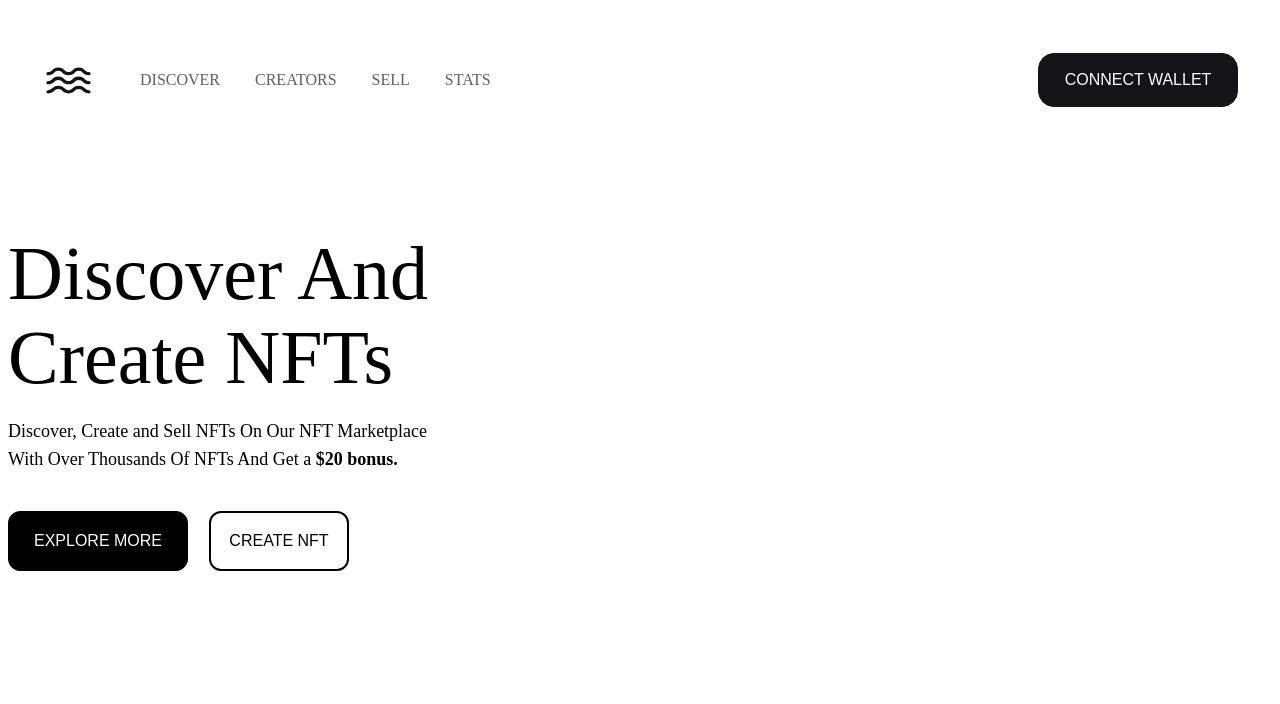
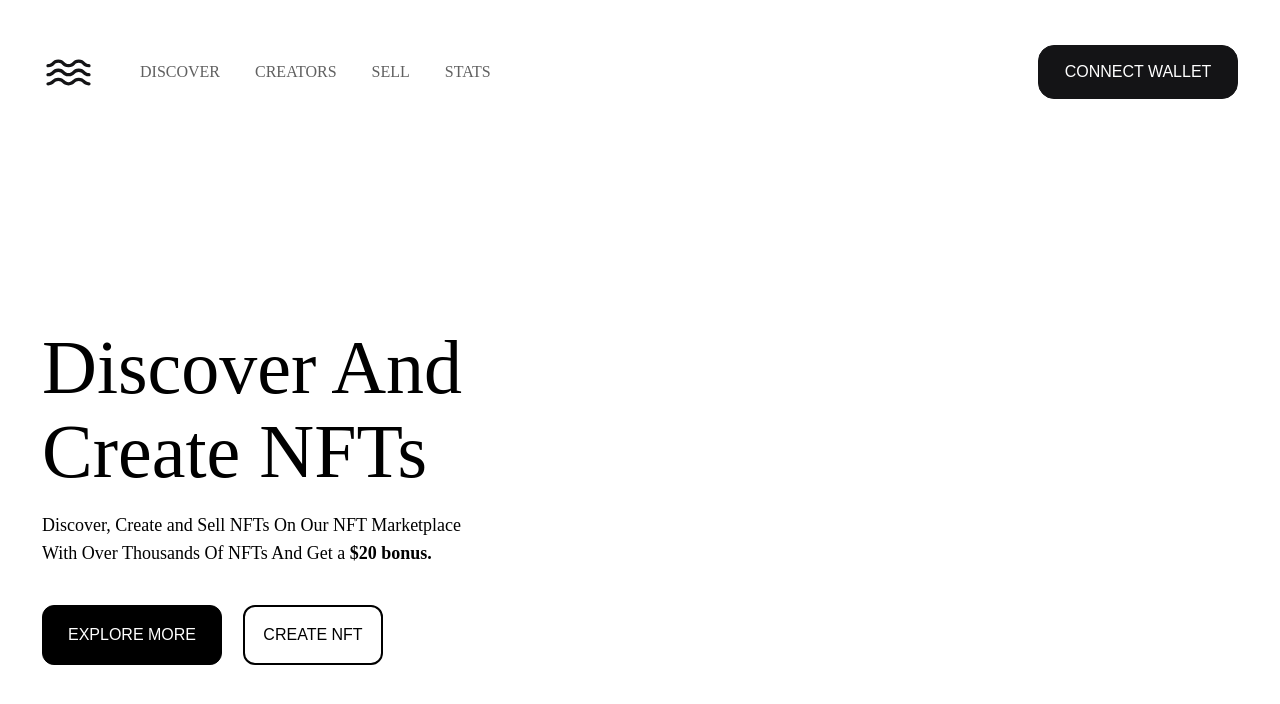
Before and after one commit to NSchenikov/ppage, a plain HTML site: page index.html in a window 1280 px wide. Shown: the top 704 px of the page. Drawn offline with Linux system fonts and the light colour scheme.

Commit message:
top fixes

```diff
--- a/index.html
+++ b/index.html
@@ -8,7 +8,7 @@
 </head>
 <body>
     <div class="wrapper">
-        <div class="menu-line-container">
+        <div class="content-container">
             <div class="menu-line">
                 <div class="nav">
                     <img class="wave" src="./img/Wave.svg">
@@ -20,7 +20,6 @@
                     </div>
                 </div>
                 <button class="black-btn">CONNECT WALLET</button>
-            </div>
             </div>
             <div class="top">
                 <div class="top-container">
@@ -36,5 +35,6 @@
                 </div>
             </div>
         </div>
+    </div>
 </body>
 </html>
--- a/style.css
+++ b/style.css
@@ -6,18 +6,21 @@
     height: 2582px;
 }
 
+.content-container {
+    width: 1196px;
+    margin: 0 auto;
+}
+
 .menu-line-container {
     display: flex;
     justify-content: center;
 }
 
 .menu-line {
-    width: calc(1246px - 50px);
+    width: 100%;
     height: 54px;
     margin-top: 45px;
     display: flex;
-    align-self: center;
-    flex-direction: row;
     align-items: center;
     justify-content: space-between;
 }
@@ -55,12 +58,14 @@
 }
 
 .top-container {
-    /* width: 1194px; */
+    width: 100%;
     display: flex;
-    justify-content: flex-end;
+    justify-content: space-between;
+    align-items: center;
 }
 
 .heading {
+    width: 50%;
     display: flex;
     flex-direction: column;
     gap: 18px;
@@ -114,8 +119,9 @@
 }
 
 .hero-header {
-    width: 780px;
+    width: 50%;
     height: 543px;
+    /* background-color: #f0f0f0;  */
 }
 
 /* @media screen and (min-width: 1440px) and (max-width: 4000px) {
```
Lines whose indentation alone changed are shown as unchanged.
